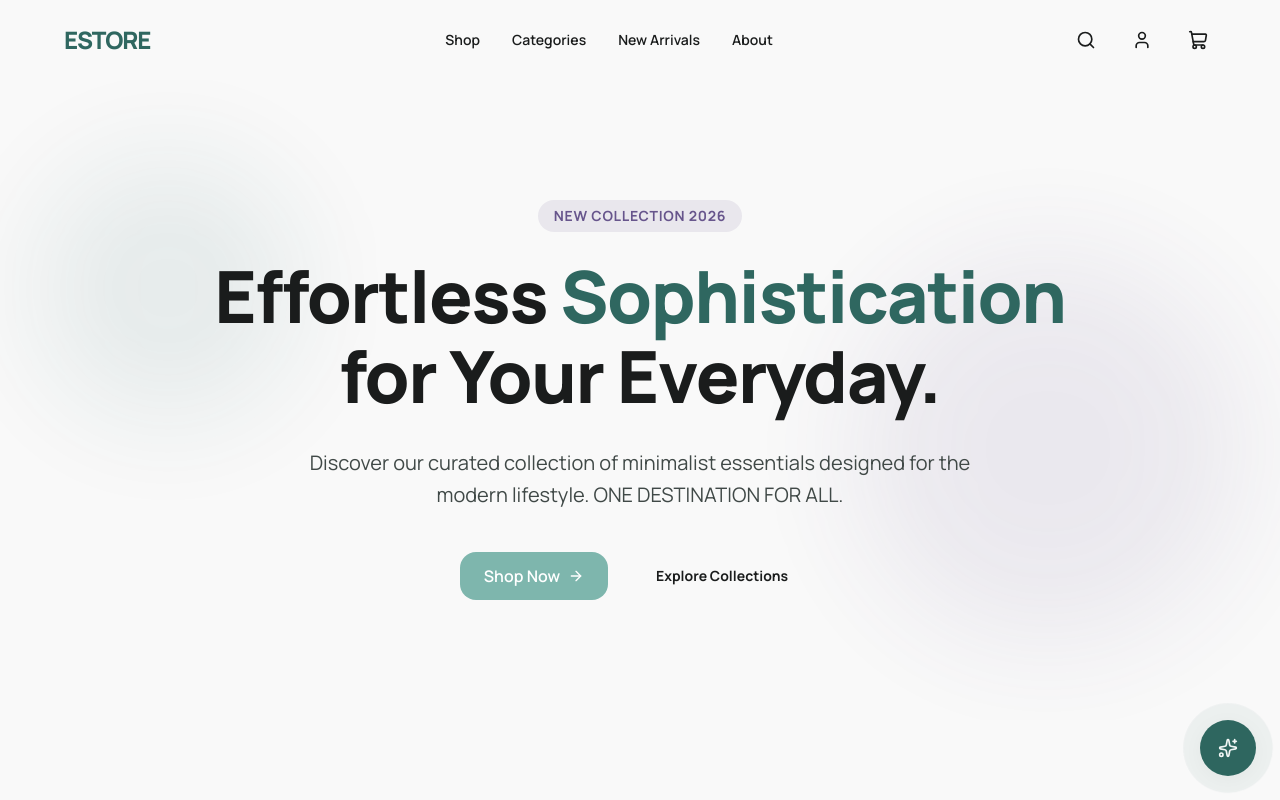
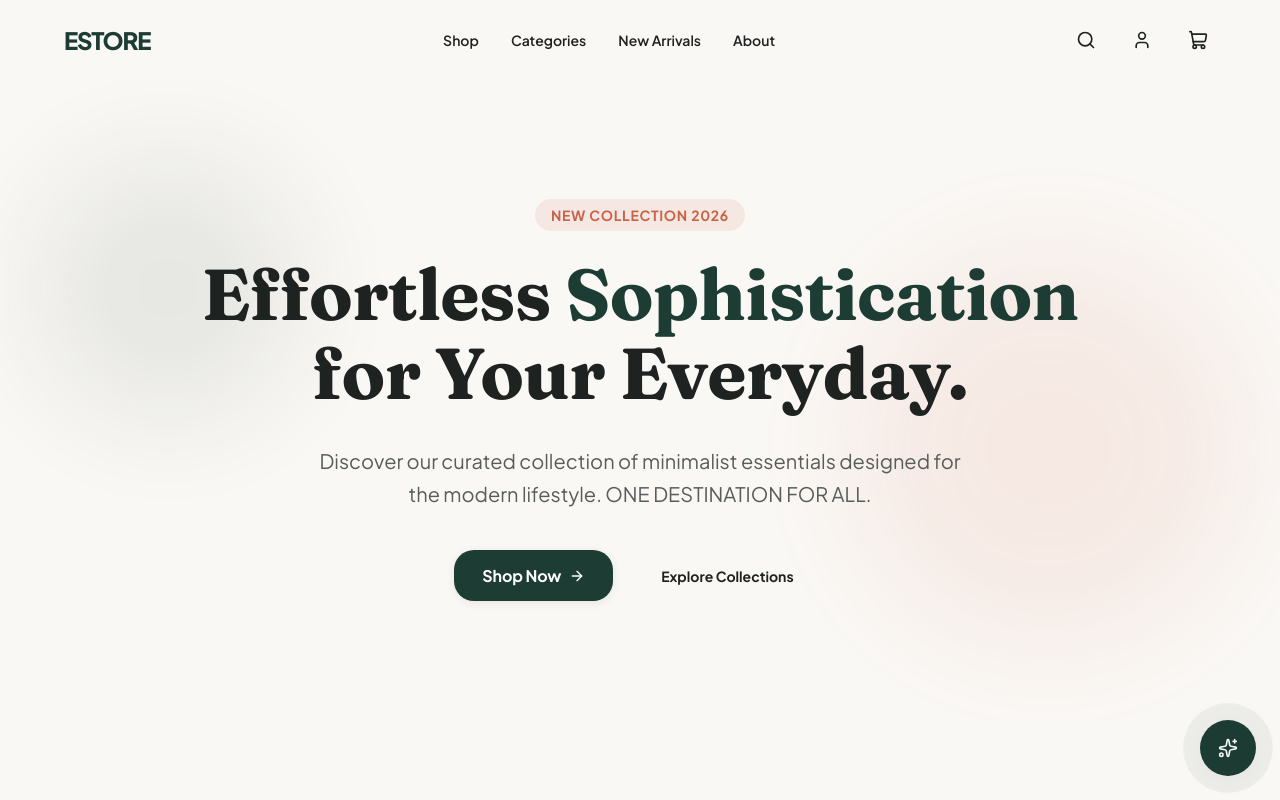
Before and after one commit to ADITYA2006-05/ESTORE, a Next.js app: page / in a window 1280 px wide. Shown: the top 800 px of the page. Built offline with nearby package versions, Linux system fonts and the light colour scheme.

Commit message:
design: transform store to warm humanist human-made aesthetic using Fraunces serif and Plus Jakarta Sans; reduce size of product images in cards with elegant padded frames

```diff
--- a/src/app/globals.css
+++ b/src/app/globals.css
@@ -1,73 +1,84 @@
-@import url('https://fonts.googleapis.com/css2?family=Manrope:wght@400;500;600;700;800&display=swap');
+@import url('https://fonts.googleapis.com/css2?family=Fraunces:ital,opsz,wght@0,9..144,100..900;1,9..144,100..900&family=Plus+Jakarta+Sans:ital,wght@0,200..800;1,200..800&display=swap');
 @import "tailwindcss";
 
 @theme {
-  --font-sans: 'Manrope', ui-sans-serif, system-ui, sans-serif;
+  --font-sans: 'Plus Jakarta Sans', ui-sans-serif, system-ui, sans-serif;
+  --font-serif: 'Fraunces', Georgia, serif;
 
-  --color-primary: #2f6760;
-  --color-primary-container: #7eb6ad;
-  --color-on-primary-container: #064841;
+  --color-primary: #1d3c34; /* Rich Forest Olive */
+  --color-primary-container: #eae6dd; /* Soft Oatmeal Linen */
+  --color-on-primary-container: #122822;
 
-  --color-secondary: #67558c;
-  --color-secondary-container: #d5bffe;
-  --color-on-secondary-container: #5d4b81;
+  --color-secondary: #c86348; /* Warm Artisanal Terracotta Clay */
+  --color-secondary-container: #f7e8e4; /* Delicate Clay Wash */
+  --color-on-secondary-container: #7d3421;
 
-  --color-tertiary: #0c6780;
-  --color-tertiary-container: #6eb5d1;
+  --color-tertiary: #4a6670; /* Cool Slate River Stone */
+  --color-tertiary-container: #d9e2e6;
 
-  --color-background: #f9f9f9;
+  --color-background: #faf8f5; /* Premium Soft Cream Oatmeal */
   --color-surface: #ffffff;
-  --color-on-surface: #1a1c1c;
-  --color-on-surface-variant: #404947;
+  --color-on-surface: #1e2221;
+  --color-on-surface-variant: #565d5b;
 
-  --radius-xl: 1.5rem;
-  --radius-lg: 1rem;
-  --radius-md: 0.75rem;
-  --radius-sm: 0.25rem;
+  --radius-xl: 1.75rem;
+  --radius-lg: 1.25rem;
+  --radius-md: 0.85rem;
+  --radius-sm: 0.35rem;
 
-  --shadow-level2: 0 4px 20px 0 rgba(0, 0, 0, 0.04);
-  --shadow-level3: 0 12px 40px 0 rgba(0, 0, 0, 0.08);
+  --shadow-level2: 0 4px 24px -2px rgba(50, 45, 30, 0.03), 0 2px 10px -1px rgba(50, 45, 30, 0.02);
+  --shadow-level3: 0 16px 48px -4px rgba(45, 40, 30, 0.06), 0 4px 16px -2px rgba(45, 40, 30, 0.04);
 }
 
 :root {
-  --background: #f9f9f9;
-  --foreground: #1a1c1c;
+  --background: #faf8f5;
+  --foreground: #1e2221;
 }
 
 body {
   background-color: var(--background);
   color: var(--foreground);
-  font-family: 'Manrope', sans-serif;
+  font-family: var(--font-sans);
+  -webkit-font-smoothing: antialiased;
 }
 
 h1, h2, h3, h4, h5, h6 {
-  font-family: 'Manrope', sans-serif;
-  font-weight: 800;
-  letter-spacing: -0.02em;
+  font-family: var(--font-serif);
+  font-weight: 700;
+  letter-spacing: -0.01em;
 }
 
 .product-card {
   background: white;
-  border-radius: var(--radius-lg);
+  border-radius: var(--radius-xl);
   box-shadow: var(--shadow-level2);
-  transition: all 0.3s ease;
+  border: 1px solid rgba(225, 220, 205, 0.4);
+  transition: all 0.4s cubic-bezier(0.16, 1, 0.3, 1);
 }
 
 .product-card:hover {
   box-shadow: var(--shadow-level3);
-  transform: translateY(-4px);
+  transform: translateY(-6px);
+  border-color: rgba(200, 99, 72, 0.3);
 }
 
 .btn-primary {
-  background-color: var(--color-primary-container);
+  background-color: var(--color-primary);
   color: white;
-  padding: 0.75rem 1.5rem;
+  padding: 0.85rem 1.75rem;
   border-radius: var(--radius-lg);
-  font-weight: 600;
-  transition: all 0.2s;
+  font-weight: 700;
+  font-family: var(--font-sans);
+  letter-spacing: -0.01em;
+  transition: all 0.3s cubic-bezier(0.16, 1, 0.3, 1);
+  box-shadow: 0 2px 8px rgba(29, 60, 52, 0.1);
+  display: inline-flex;
+  align-items: center;
+  justify-content: center;
 }
 
 .btn-primary:hover {
-  background-color: var(--color-primary);
-  transform: scale(0.98);
+  background-color: #2c594c;
+  transform: scale(0.97);
+  box-shadow: 0 4px 16px rgba(29, 60, 52, 0.15);
 }
--- a/src/app/layout.tsx
+++ b/src/app/layout.tsx
@@ -1,19 +1,8 @@
 import type { Metadata } from "next";
-import { Geist, Geist_Mono } from "next/font/google";
 import "./globals.css";
 import { CartProvider } from "@/context/CartContext";
 import CartDrawer from "@/components/CartDrawer";
 import AIAssistant from "@/components/AIAssistant";
-
-const geistSans = Geist({
-  variable: "--font-geist-sans",
-  subsets: ["latin"],
-});
-
-const geistMono = Geist_Mono({
-  variable: "--font-geist-mono",
-  subsets: ["latin"],
-});
 
 export const metadata: Metadata = {
   title: "ESTORE - Modern Minimalist Essentials",
@@ -28,9 +17,9 @@ export default function RootLayout({
   return (
     <html
       lang="en"
-      className={`${geistSans.variable} ${geistMono.variable} h-full antialiased`}
+      className="h-full antialiased"
     >
-      <body className="min-h-full flex flex-col">
+      <body className="min-h-full flex flex-col bg-background text-on-surface">
         <CartProvider>
           {children}
           <CartDrawer />
--- a/src/components/ProductCard.tsx
+++ b/src/components/ProductCard.tsx
@@ -25,34 +25,35 @@ export default function ProductCard({ id, name, price, image, category, stock }:
   return (
     <motion.div
       whileHover={stock > 0 ? { y: -8 } : {}}
-      className="product-card group relative overflow-hidden bg-white border border-surface-container rounded-3xl transition-all shadow-sm"
+      className="product-card group relative overflow-hidden bg-white p-4"
     >
-      <div className="aspect-square relative overflow-hidden bg-background">
+      {/* Padded, centered, and scaled-down product image frame */}
+      <div className="aspect-[4/3] relative overflow-hidden bg-[#faf8f5] border border-secondary/10 rounded-2xl flex items-center justify-center p-6 transition-all duration-300 group-hover:bg-[#f4f1ea] z-10">
         <img
           src={image}
           alt={name}
-          className={`object-cover w-full h-full transition-transform duration-500 ${
+          className={`object-contain w-full h-full max-h-[140px] transition-all duration-500 ease-out ${
             stock > 0
-              ? 'group-hover:scale-110'
+              ? 'group-hover:scale-105'
               : 'grayscale contrast-75 opacity-60'
           }`}
         />
 
         {/* Badges Stack */}
-        <div className="absolute top-4 left-4 flex flex-col gap-1.5 items-start">
-          <span className="bg-white/95 backdrop-blur-sm text-[9px] font-extrabold px-2.5 py-1 rounded-full uppercase tracking-wider text-on-surface shadow-sm">
+        <div className="absolute top-3 left-3 flex flex-col gap-1.5 items-start">
+          <span className="bg-white/95 backdrop-blur-sm text-[8px] font-extrabold px-2.5 py-1 rounded-lg uppercase tracking-wider text-on-surface shadow-sm border border-secondary/5">
             {category}
           </span>
           {stock === 0 ? (
-            <span className="bg-red-500 text-white text-[9px] font-extrabold px-2.5 py-1 rounded-full uppercase tracking-wider shadow-sm">
+            <span className="bg-red-500 text-white text-[8px] font-extrabold px-2.5 py-1 rounded-lg uppercase tracking-wider shadow-sm">
               Sold Out
             </span>
           ) : stock <= 5 ? (
-            <span className="bg-amber-500 text-white text-[9px] font-extrabold px-2.5 py-1 rounded-full uppercase tracking-wider shadow-sm">
+            <span className="bg-[#c86348] text-white text-[8px] font-extrabold px-2.5 py-1 rounded-lg uppercase tracking-wider shadow-sm">
               Only {stock} Left!
             </span>
           ) : (
-            <span className="bg-green-600 text-white text-[9px] font-extrabold px-2.5 py-1 rounded-full uppercase tracking-wider shadow-sm">
+            <span className="bg-primary text-white text-[8px] font-extrabold px-2.5 py-1 rounded-lg uppercase tracking-wider shadow-sm">
               In Stock
             </span>
           )}
@@ -60,8 +61,8 @@ export default function ProductCard({ id, name, price, image, category, stock }:
 
         {/* Center Sold Out Overlay */}
         {stock === 0 && (
-          <div className="absolute inset-0 bg-black/35 flex items-center justify-center pointer-events-none">
-            <span className="bg-white/95 text-red-600 font-black text-xs px-4 py-2 rounded-xl uppercase tracking-widest shadow-md">
+          <div className="absolute inset-0 bg-black/35 flex items-center justify-center pointer-events-none rounded-2xl">
+            <span className="bg-white/95 text-red-600 font-extrabold text-[10px] px-3.5 py-1.5 rounded-lg uppercase tracking-widest shadow-md">
               Sold Out
             </span>
           </div>
@@ -71,16 +72,16 @@ export default function ProductCard({ id, name, price, image, category, stock }:
         {stock > 0 && (
           <button
             onClick={handleAddToCart}
-            className="absolute bottom-4 right-4 p-3 bg-primary text-white rounded-full shadow-lg opacity-0 translate-y-4 group-hover:opacity-100 group-hover:translate-y-0 transition-all duration-300 hover:scale-110 cursor-pointer z-20"
+            className="absolute bottom-3 right-3 p-2.5 bg-primary text-white rounded-xl shadow-lg opacity-0 translate-y-3 group-hover:opacity-100 group-hover:translate-y-0 transition-all duration-300 hover:scale-115 cursor-pointer z-20"
           >
-            <Plus className="w-5 h-5" />
+            <Plus className="w-4 h-4" />
           </button>
         )}
       </div>
 
-      <div className="p-6">
-        <h3 className={`text-lg font-bold mb-1 transition-colors ${stock > 0 ? 'group-hover:text-primary' : 'text-on-surface-variant/70 line-through'}`}>{name}</h3>
-        <p className="text-on-surface-variant font-medium">₹{price.toFixed(2)}</p>
+      <div className="pt-5 px-2 pb-2">
+        <h3 className={`text-base font-extrabold mb-1.5 transition-colors line-clamp-1 ${stock > 0 ? 'group-hover:text-secondary' : 'text-on-surface-variant/70 line-through'}`}>{name}</h3>
+        <p className="text-secondary font-extrabold text-sm">₹{price.toFixed(2)}</p>
       </div>
     </motion.div>
   )
```
